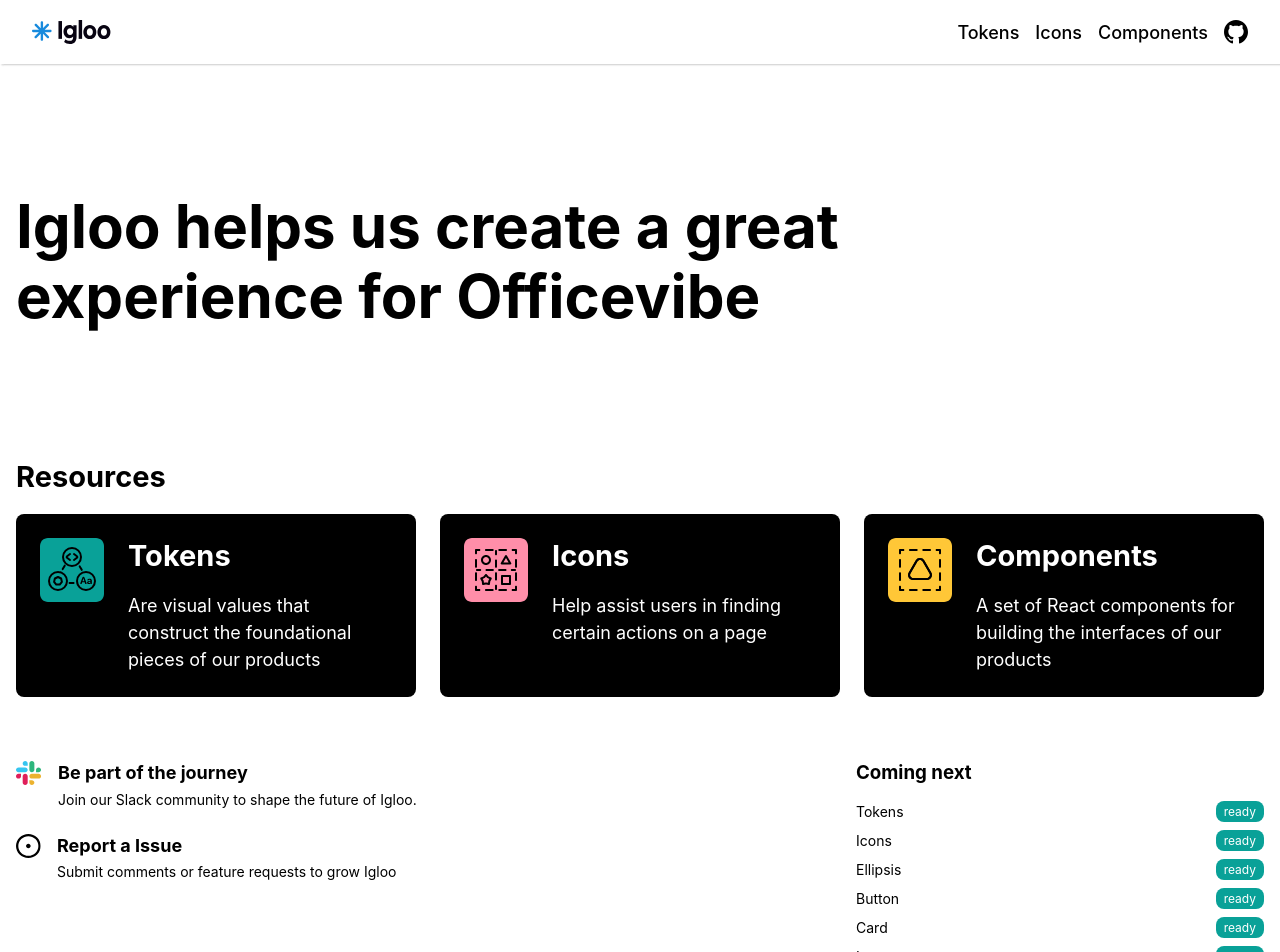
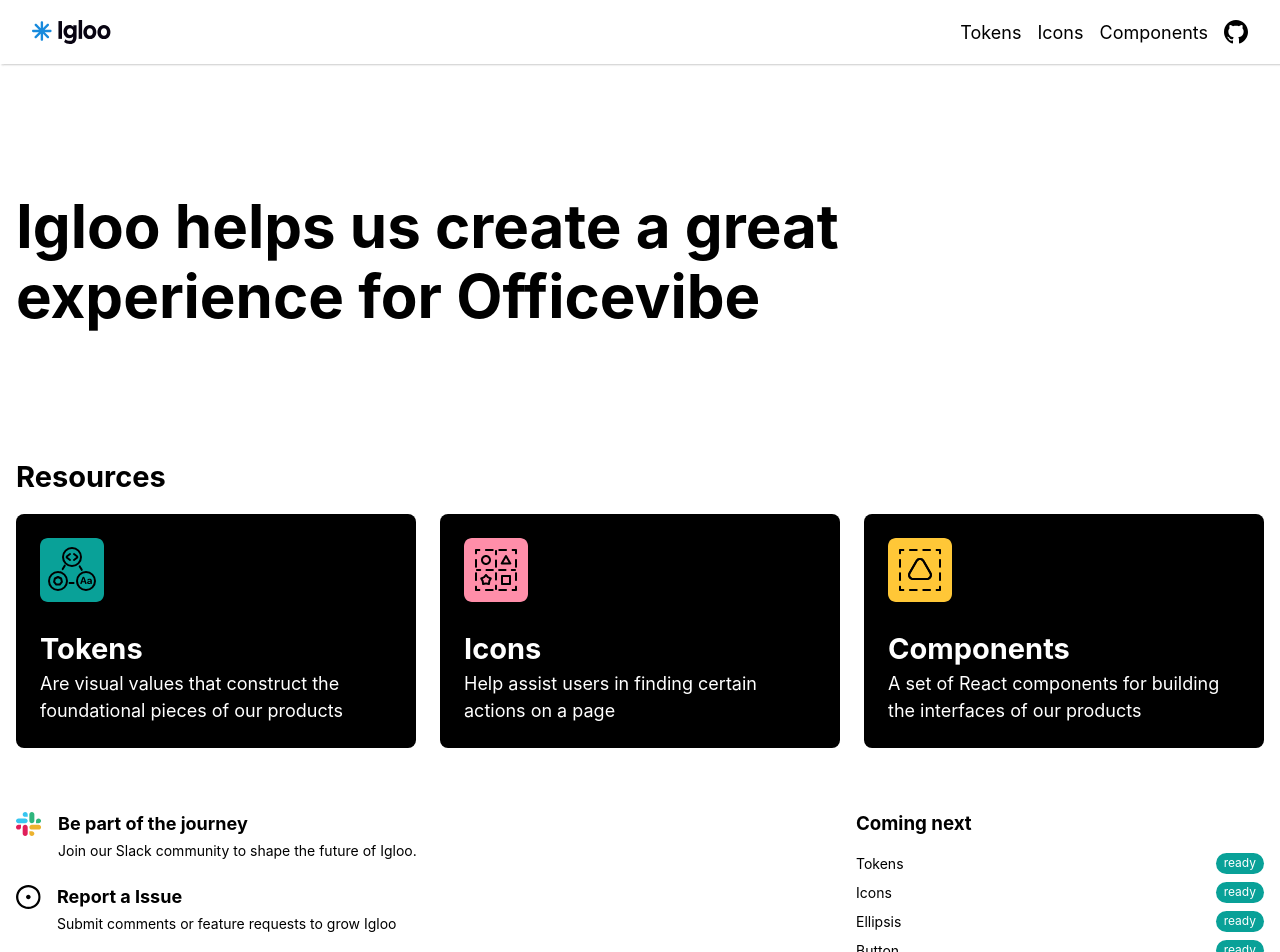
Before and after one commit to gsoft-inc/ov-igloo-ui, a Next.js app in the folder website/: page / in a window 1280 px wide. Shown: the top 952 px of the page. Built offline with nearby package versions, Linux system fonts and the light colour scheme.

Commit message:
docs: Fix layout spacing

```diff
--- a/website/styles/components/_card.scss
+++ b/website/styles/components/_card.scss
@@ -81,6 +81,10 @@
     display: flex;
     vertical-align: center;
     gap: $size-3;
+
+    @media (min-width: $breakpoint-medium) {
+      flex-direction: column;
+    }
   }
 
   .io-card--inline {
@@ -117,6 +121,7 @@
 
   &__title.io-title {
     color: inherit;
+    margin-bottom: 0;
   }
 
   &__description {
--- a/website/styles/components/_nav.scss
+++ b/website/styles/components/_nav.scss
@@ -2,7 +2,7 @@
 
 .io-nav {
   font-size: var(--fs-300);
-  font-weight: 500;
+  font-weight: 400;
 
   &__list {
     display: flex;
--- a/website/styles/components/_tag.scss
+++ b/website/styles/components/_tag.scss
@@ -1,11 +1,11 @@
-@import "../variables";
+@import '../variables';
 
 .io-tag {
   display: inline-flex;
   align-items: center;
-  font-size: $fs-5;
+  font-size: var(--fs-050, var(--fs-100));
   text-align: center;
-  border-radius: $size-1;
+  border-radius: $size-2;
   min-height: $size-2;
   padding: 0 $size-1;
   background: $c-grey;
```
